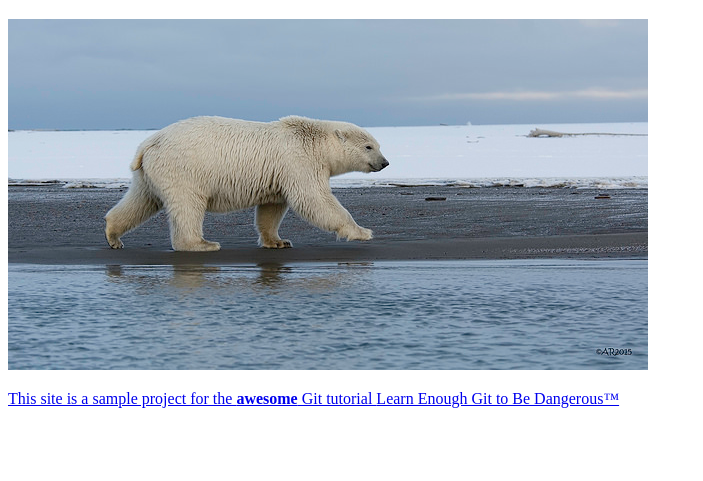
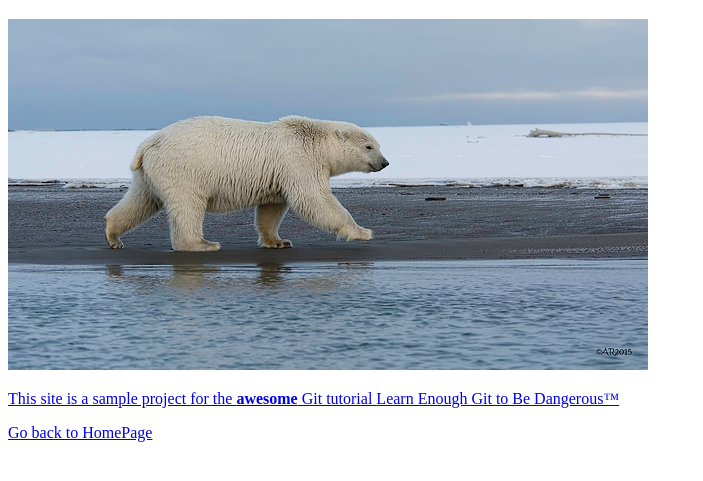
Before and after one commit to iliahmarc/Website2, a plain HTML site: page about.html in a window 1280 px wide. Shown: the part 61-542 px from the top of the page, without its empty margins (0-703 px from the left). Drawn offline with Linux system fonts and the light colour scheme.

Commit message:
Add link to homepage on About page

```diff
--- a/about.html
+++ b/about.html
@@ -10,5 +10,6 @@
     <img src="images/polar_bear.jpg" alt="Polar Bear in Wild" >
     <p>This site is a sample project for the <strong>awesome</strong> Git tutorial <a href="http://learnenough.com/git-tutorial">Learn Enough Git to Be Dangerous™</a>
     </p>
+    <a href="index.html">Go back to HomePage</a>
 </body>
 </html>
```
